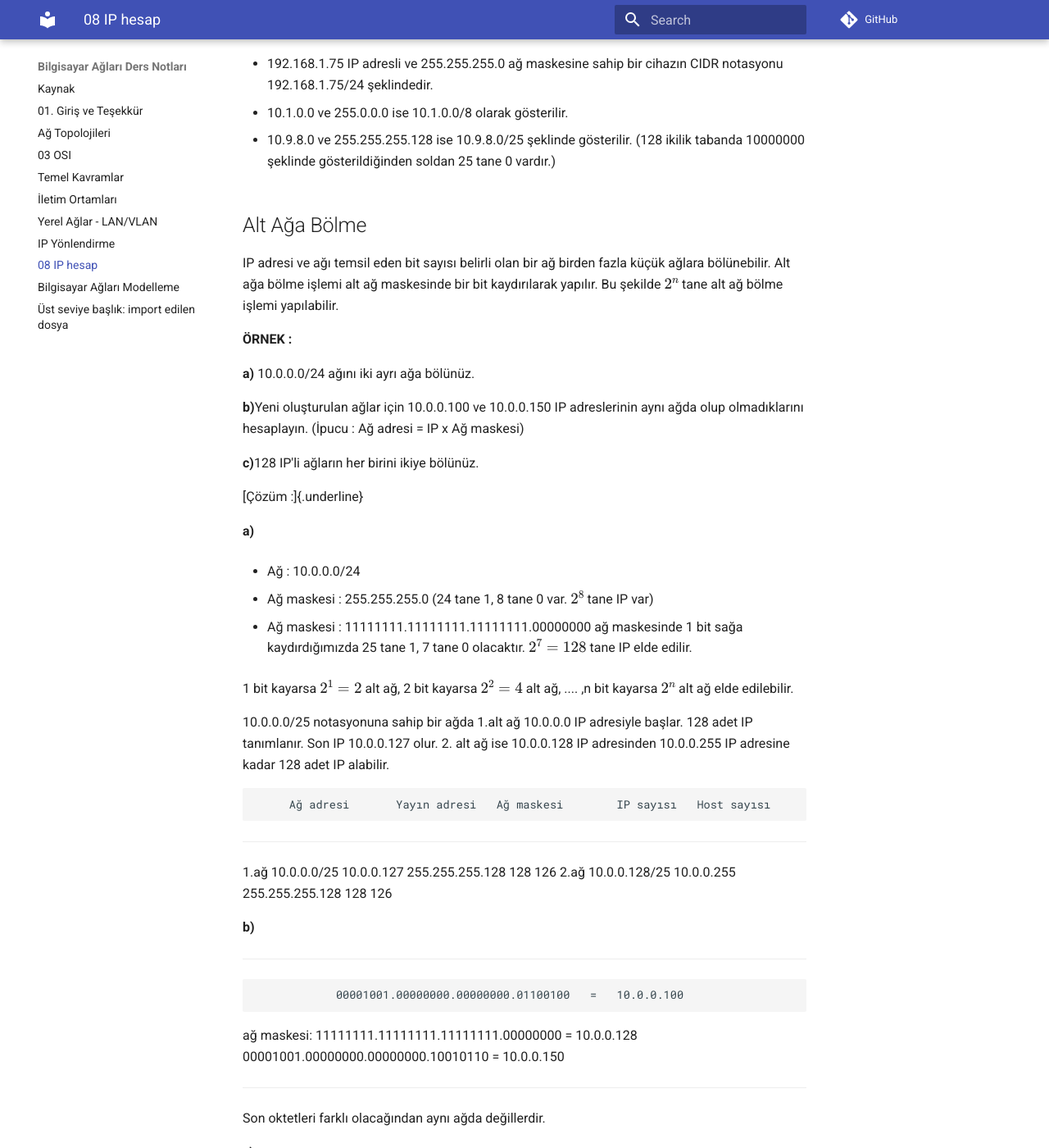
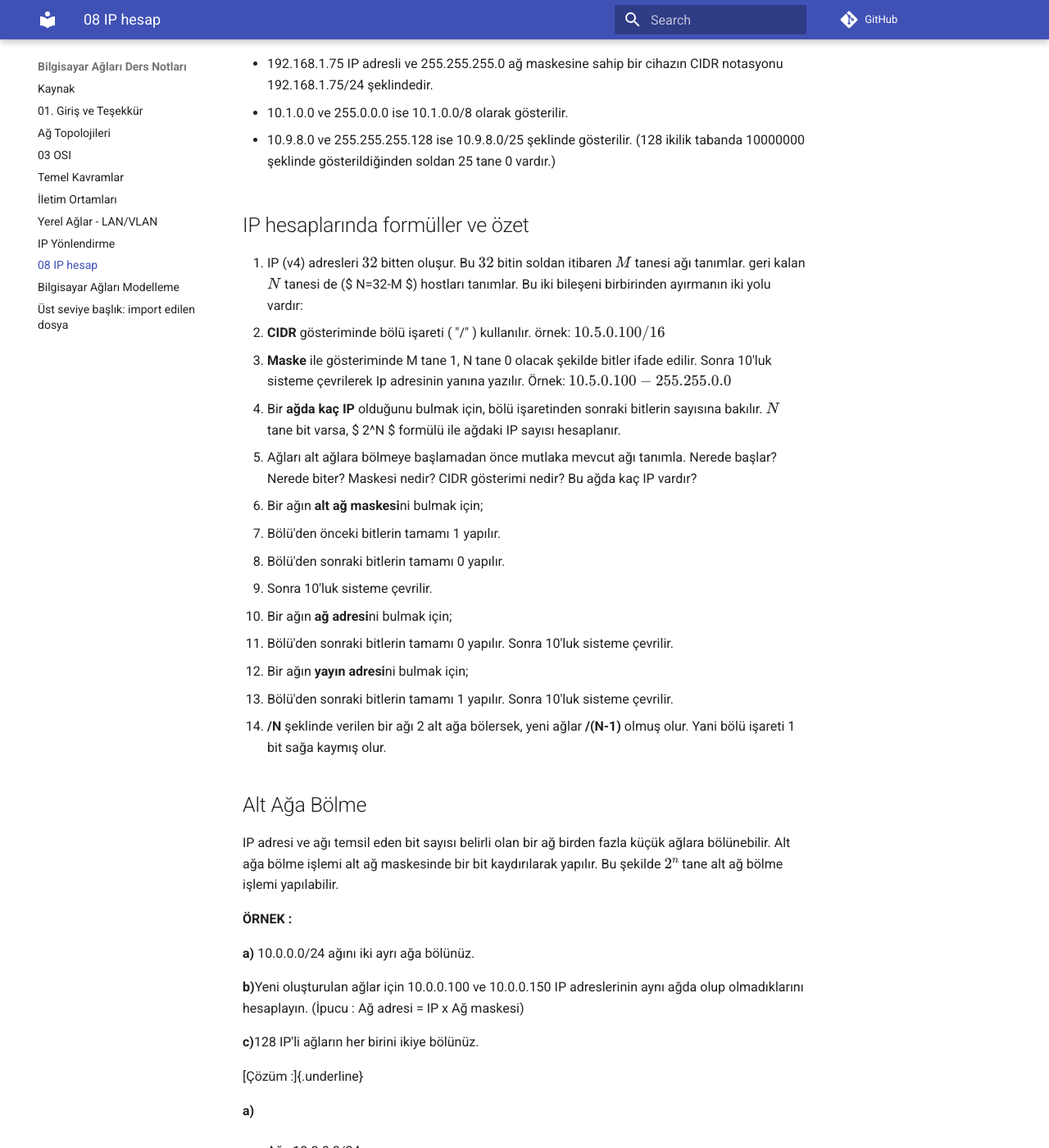
Before and after one commit to ozalpmurat/BilgisayarAglari-Kitap, an MkDocs documentation site: the page built from docs/08-IP_hesap.md, in a window 1280 px wide and 1400 px high, scrolled down 8122 px. Shown: the whole window at 82% size. Built offline with MkDocs 1.6.1 and Material for MkDocs 9.7.7, drawn with Linux system fonts in a browser that asks for light colours; comment, search, counter and statistics services are not loaded.

Commit message:
ip hesaplarında formüller

```diff
--- a/docs/08-IP_hesap.md
+++ b/docs/08-IP_hesap.md
@@ -224,6 +224,24 @@ adresinin sağına \"/\" işareti konulup bölünen bit numarası yazılır.
 -   10.9.8.0 ve 255.255.255.128 ise 10.9.8.0/25 şeklinde gösterilir.
     (128 ikilik tabanda 10000000 şeklinde gösterildiğinden soldan 25
     tane 0 vardır.)
+
+## IP hesaplarında formüller ve özet
+1. IP (v4) adresleri $32$ bitten oluşur. Bu $32$ bitin soldan itibaren $M$ tanesi ağı tanımlar. geri kalan $N$ tanesi de ($ N=32-M $) hostları tanımlar. Bu iki bileşeni birbirinden ayırmanın iki yolu vardır:
+  - **CIDR** gösteriminde bölü işareti ( "/" ) kullanılır. örnek: $10.5.0.100/16$
+  - **Maske** ile gösteriminde M tane 1, N tane 0 olacak şekilde bitler ifade edilir. Sonra 10'luk sisteme çevrilerek Ip adresinin yanına yazılır. Örnek: $10.5.0.100 - 255.255.0.0$
+1. Bir **ağda kaç IP** olduğunu bulmak için, bölü işaretinden sonraki bitlerin sayısına bakılır. $N$ tane bit varsa, $ 2^N $ formülü ile ağdaki IP sayısı hesaplanır.
+1. Ağları alt ağlara bölmeye başlamadan önce mutlaka mevcut ağı tanımla. Nerede başlar? Nerede biter? Maskesi nedir? CIDR gösterimi nedir? Bu ağda kaç IP vardır?
+1. Bir ağın **alt ağ maskesi**ni bulmak için;
+  - Bölü'den önceki bitlerin tamamı 1 yapılır.
+  - Bölü'den sonraki bitlerin tamamı 0 yapılır.
+  - Sonra 10'luk sisteme çevrilir.
+1. Bir ağın **ağ adresi**ni bulmak için;
+  - Bölü'den sonraki bitlerin tamamı 0 yapılır. Sonra 10'luk sisteme çevrilir.
+1. Bir ağın **yayın adresi**ni bulmak için;
+  - Bölü'den sonraki bitlerin tamamı 1 yapılır. Sonra 10'luk sisteme çevrilir.
+1. **/N** şeklinde verilen bir ağı 2 alt ağa bölersek, yeni ağlar **/(N-1)** olmuş olur. Yani bölü işareti 1 bit sağa kaymış olur.
+
+
 
 ## Alt Ağa Bölme
 
```
